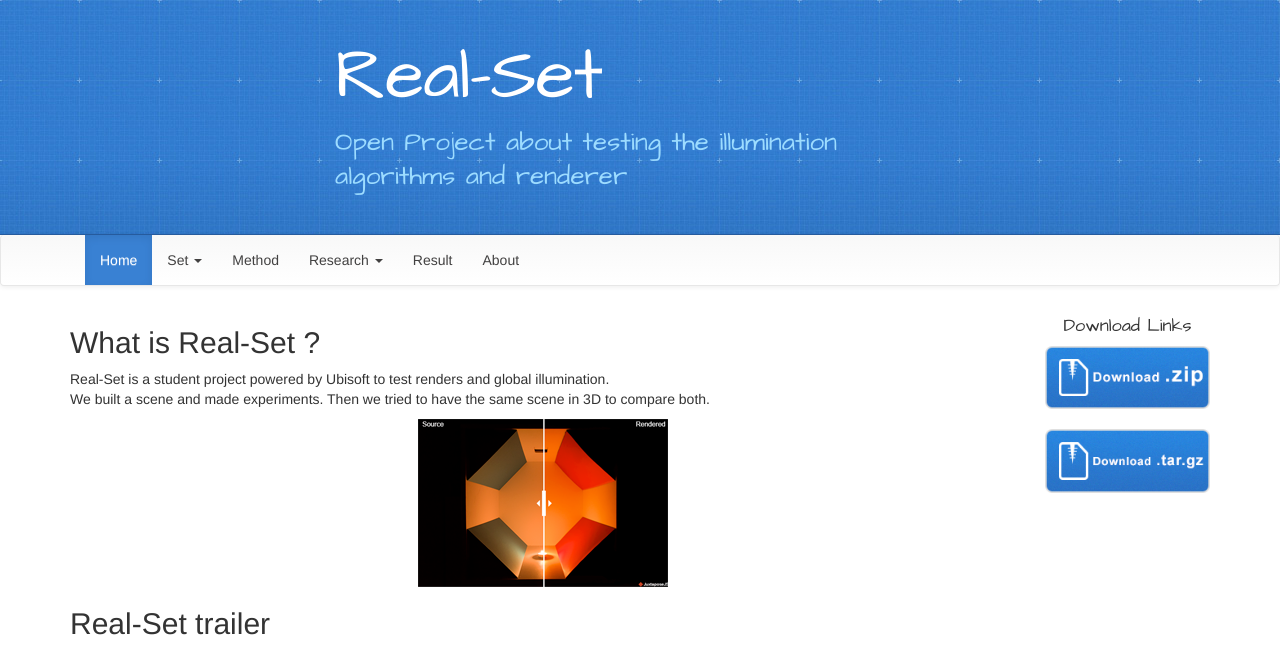
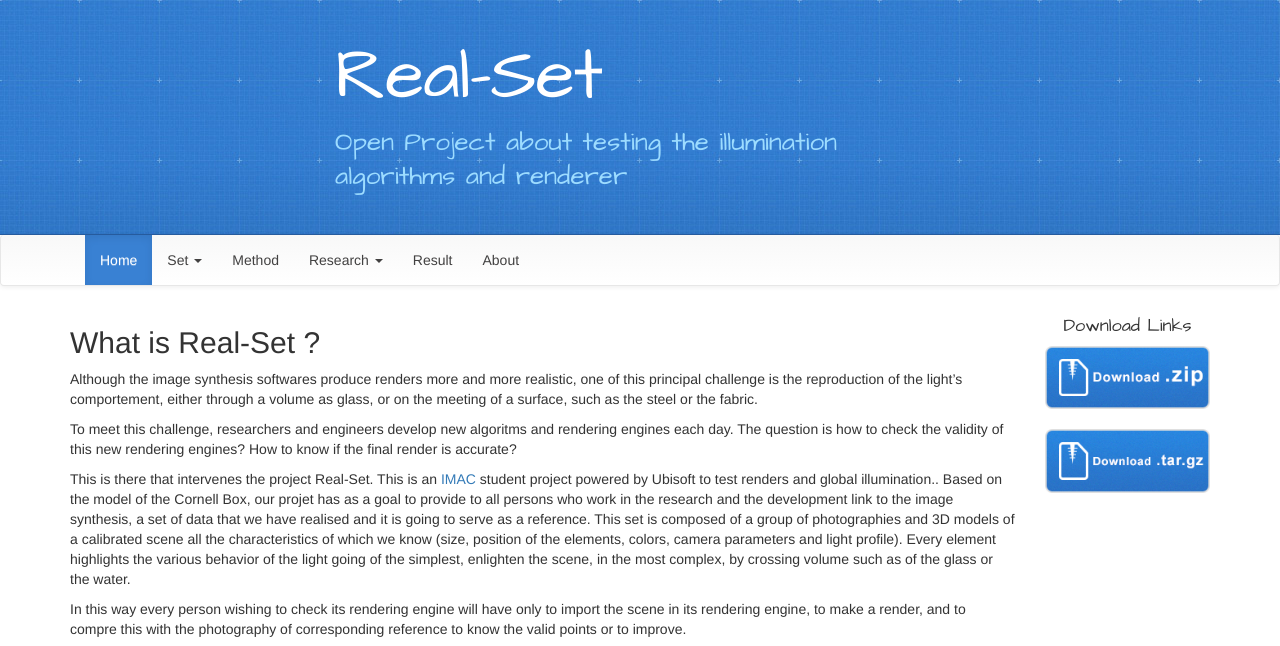
Before and after one commit to Alvyre/Real-Set, a Jekyll site: the page built from index.html, in a window 1280 px wide and 900 px high, cut to the strip 0-646 px from the top of the window. Built offline with Jekyll 4.4.1, drawn with Linux system fonts in a browser that asks for light colours; nearby versions of some CDN libraries.

Commit message:
Update index.html

```diff
--- a/index.html
+++ b/index.html
@@ -8,9 +8,10 @@ title: Home
       <section>
         <article>
           <h2>What is {{site.title}} ?</h2>
-          <p>{{site.title}} is a student project powered by Ubisoft to test renders and global illumination.<br/>
-          We built a scene and made experiments. Then we tried to have the same scene in 3D to compare both.</p>
-
+          <p>Although the image synthesis softwares produce renders more and more realistic, one of this principal challenge is the reproduction of the light’s comportement, either through a volume as glass, or on the meeting of a surface, such as the steel or the fabric.</p>
+          <p>To meet this challenge, researchers and engineers develop new algoritms and rendering engines each day. The question is how to check the validity of this new rendering engines? How to know if the final render is accurate?</p>
+          <p>This is there that intervenes the project {{site.title}}. This is an <a href="http://www.ingenieur-imac.fr/" alt="IMAC ingenieur">IMAC</a> student project powered by Ubisoft to test renders and global illumination.. Based on the model of the Cornell Box, our projet has as a goal to provide to all persons who work in the research and the development link to the image synthesis, a set of data that we have realised and it is going to serve as a reference. This set is composed of a group of photographies and 3D models of a calibrated scene all the characteristics of which we know (size, position of the elements, colors, camera parameters and light profile). Every element highlights the various behavior of the light going of the simplest, enlighten the scene, in the most complex, by crossing volume such as of the glass or the water.</p>
+          <p>In this way every person wishing to check its rendering engine will have only to import the scene in its rendering engine, to make a render, and to compre this with the photography of corresponding reference to know the valid points or to improve.</p>
           <a class="various fancybox.iframe" href="https://cdn.knightlab.com/libs/juxtapose/latest/embed/index.html?uid=5419997e-f688-11e5-a524-0e7075bba956"><img class=" center-block" src="{{site.url}}/assets/images/compare1.png" alt='comparison 3D/photo'></a>
         </article>
       </section>
```
